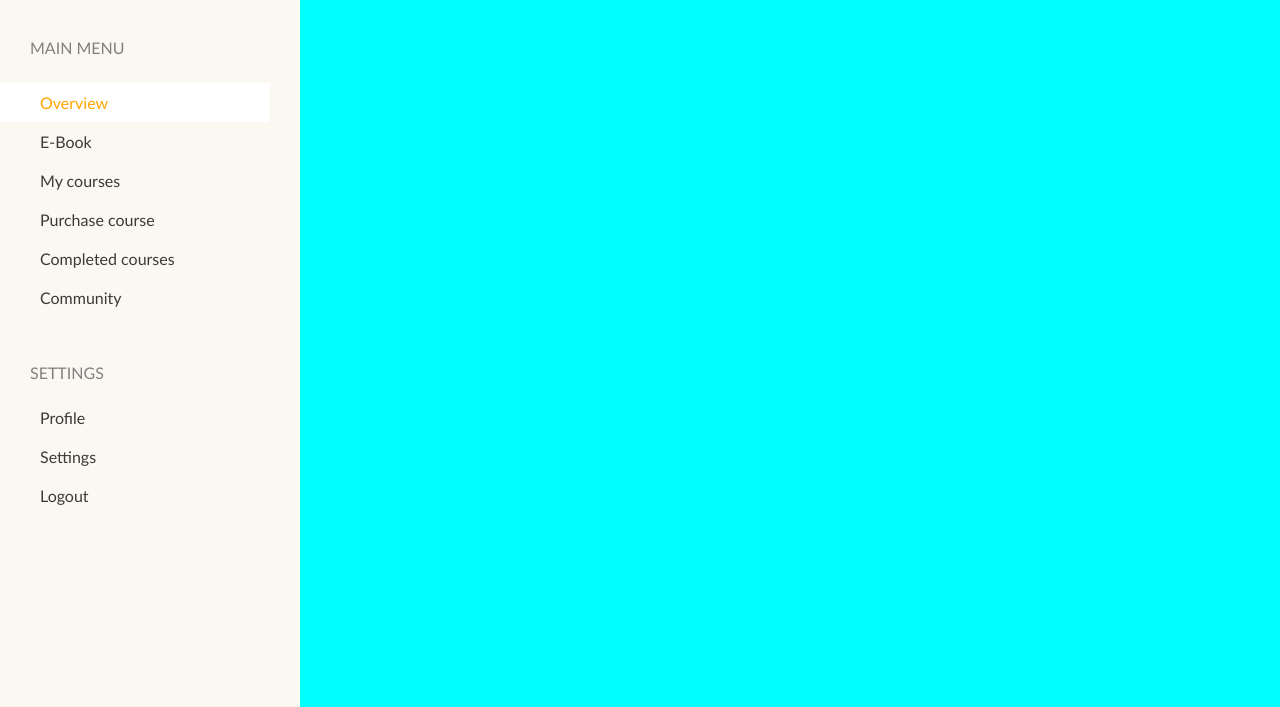
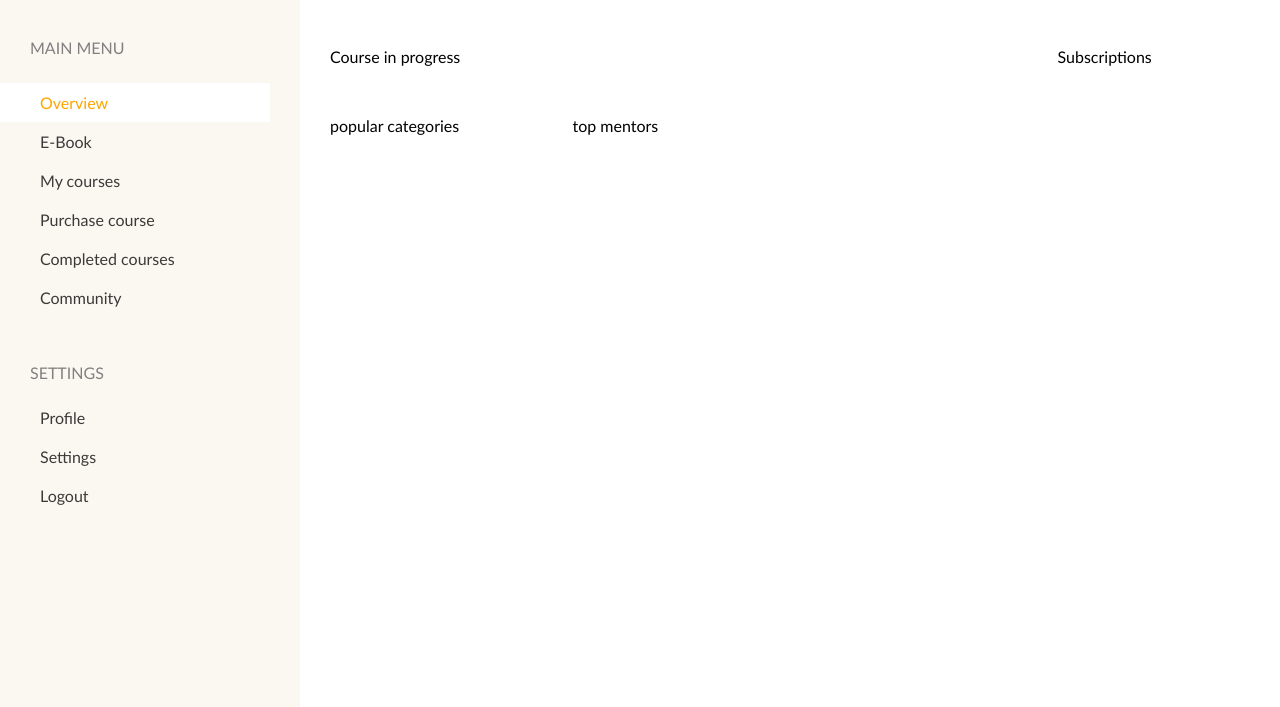
Before and after one commit to VitalijusS/eduhouse, a website: page index.html in a window 1280 px wide. Shown: the part 93-800 px from the top of the page. Drawn offline with Linux system fonts and the light colour scheme.

Commit message:
main blocks

```diff
--- a/css/header.css
+++ b/css/header.css
@@ -1,8 +1,9 @@
 .main-header{
     justify-content: space-between;
     display: flex;
-    padding: 20px 30px;
     align-items: center;
+    grid-area: header;
+    margin-bottom: 20px;
 }
 .form{
     position: relative;
--- a/css/main.css
+++ b/css/main.css
@@ -11,5 +11,26 @@ body {
 }
 
 main {
-    background-color: aqua;
+    display: grid;
+    align-items: start;
+    align-content: start;
+    grid-template-columns: repeat(4, 1fr);
+    grid-template-areas:
+    "header header header header"
+    "progress progress progress subscription"
+    "popular mentors mentors mentors";
+    gap: 50px;
+    padding: 20px 30px;
 }
+.course-progress{
+    grid-area: progress;
+}
+.subscription{
+    grid-area: subscription;
+}
+.popular-categories{
+    grid-area: popular;
+}
+.top-mentors{
+    grid-area: mentors;
+}
--- a/index.html
+++ b/index.html
@@ -51,6 +51,19 @@
                 <img class="avatar" src="./img/userImage.png" alt="user avatar">
             </div>
         </header>
+        <section class="course-progress">
+            Course in progress
+        </section>
+        <section class="subscription">
+            Subscriptions
+        </section>
+        <section class="popular-categories">
+            popular categories
+        </section>
+        <section class="top-mentors">
+            top mentors
+        </section>
+
     </main>
 </body>
 
```
